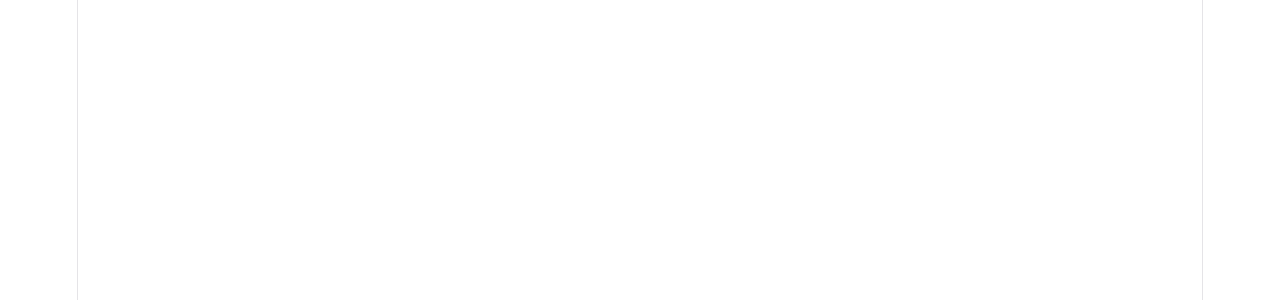
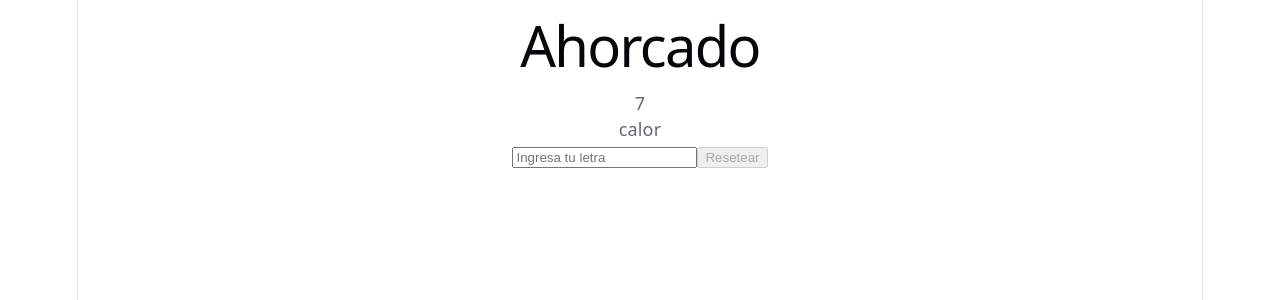
Before and after one commit to Dar1kato/Ngigua, a React (Vite) app: page /juegos/ahorcado in a window 1280 px wide. Before the commit this address had no page. Shown: the top 300 px of the page. Built offline with nearby package versions, Linux system fonts and the light colour scheme.

Commit message:
HU-06: Juego Ahorcado

```diff
--- a/src/App.jsx
+++ b/src/App.jsx
@@ -6,6 +6,7 @@ import Login from './pages/Login'
 import Juegos from './pages/Juegos'
 import Memorama from './pages/Memorama'
 import Admin from './pages/Admin'
+import Ahorcado from './pages/Ahorcado'
 
 export default function App() {
   return (
@@ -15,6 +16,7 @@ export default function App() {
       <Route path="/glosario" element={<Glosario />}/>
       <Route path="/juegos" element={<Juegos />}/>
       <Route path="/juegos/memorama" element={<Memorama />}/>
+      <Route path="/juegos/ahorcado" element={<Ahorcado />}/>
       <Route path="/login" element={<Login />}/>
       <Route path="/admin" element={<Admin />}/>
     </Routes>
--- a/src/components/Glosario/Tabla.jsx
+++ b/src/components/Glosario/Tabla.jsx
@@ -10,12 +10,13 @@ export function Tabla() {
     const [busqueda, setBusqueda] = useState("")
     const [categoria, setCategoria] = useState("")
     const [paginaActual, setPaginaActual] = useState(1)
-    const [tamañoTabla, setTamañoTabla] = useState(20)
 
     const itemsFiltrados = useMemo(
         () => filtrarDatos(data, busqueda, categoria),
         [busqueda, categoria]
     )
+
+    const tamañoTabla = 20;
 
     const ultimoIndex = paginaActual * tamañoTabla;
     const primerIndex = ultimoIndex - tamañoTabla;
--- /dev/null
+++ b/src/components/Juegos/Ahorcado/JuegoAhorcado.jsx
@@ -0,0 +1,50 @@
+import { useEffect, useState } from "react"
+import {
+    verificarLetra,
+    checkVictoria,
+    checkDerrota,
+    generarPalabra
+} from "../../../logic/ahorcado"
+
+export function JuegoAhorcado() {
+    const [palabra, setPalabra] = useState(generarPalabra())
+    const [letrasUsadas, setLetrasUsadas] = useState([])
+    const [inputLetra, setInputLetra] = useState("")
+    const [intentos, setIntentos] = useState(7)
+
+    let victoria = checkVictoria(letrasUsadas, palabra)
+    let derrota = checkDerrota(intentos)
+
+    function handleIngresarLetra(input) {
+        setInputLetra("")
+
+        if (verificarLetra(input, letrasUsadas, palabra)) {
+            setLetrasUsadas([...letrasUsadas, input]);
+        } else {
+            const intentosRestantes = (intentos - 1) < 0 ? 0 : intentos - 1
+            setIntentos(intentosRestantes)
+        }
+    }
+
+    function handleReset() {
+        setLetrasUsadas([])
+        setInputLetra("")
+        setIntentos(7)
+        setPalabra(generarPalabra())
+
+        victoria, derrota = false, false
+    }
+
+    return (
+        <section>
+            <p>{intentos}</p>
+            <p>{palabra}</p>
+            <form>
+                <input type="text" value={inputLetra} onChange={e => handleIngresarLetra(e.target.value)} maxLength={1} placeholder="Ingresa tu letra"></input>
+                <button type="button" disabled={!victoria&&!derrota} onClick={handleReset}>Resetear</button>
+            </form>
+            {victoria&&<p>Victoria!</p>}
+            {derrota&&<p>Derrota...</p>}
+        </section>
+    )
+}
--- /dev/null
+++ b/src/components/Juegos/Ahorcado/index.js
@@ -0,0 +1 @@
+import { Ahorcado as default } from "./Ahorcado";
--- /dev/null
+++ b/src/logic/ahorcado.js
@@ -0,0 +1,24 @@
+const palabras = ["amor", "calor", "perro"]
+
+export function generarPalabra() {
+    const palabra = palabras[Math.floor(Math.random() * palabras.length)]
+    return [...palabra]
+}
+
+export function verificarLetra(letra, letrasUsadas, palabra) {
+    if (letra.length > 1) return false
+
+    if (letrasUsadas.includes(letra)) return false
+
+    if (palabra.includes(letra)) return true
+
+    return false
+}
+
+export function checkVictoria(letrasUsadas, palabra) {
+    return palabra.every(letra => letrasUsadas.includes(letra))
+}
+
+export function checkDerrota(intentos) {
+    return intentos === 0
+}
--- a/src/logic/traductor.js
+++ b/src/logic/traductor.js
@@ -1,8 +1,4 @@
 import data from '../data/data.json'
-
-export function traducir(idioma, español) {
-
-}
 
 export function getTraduccionNgigua(palabra) {
     const entrada = Object.values(data).find(
--- /dev/null
+++ b/src/pages/Ahorcado.jsx
@@ -0,0 +1,10 @@
+import { JuegoAhorcado } from "../components/Juegos/Ahorcado/JuegoAhorcado";
+
+export default function Ahorcado() {
+    return (
+        <main>
+            <h1>Ahorcado</h1>
+            <JuegoAhorcado />
+        </main>
+    )
+}
```
Also changed, not shown: 1 other file (tests, documents, lock files or other folders).
